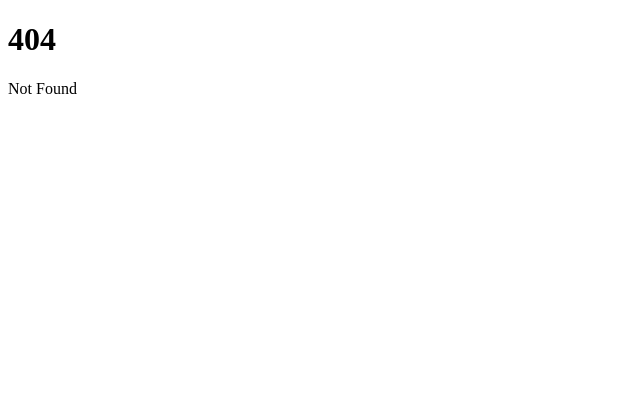
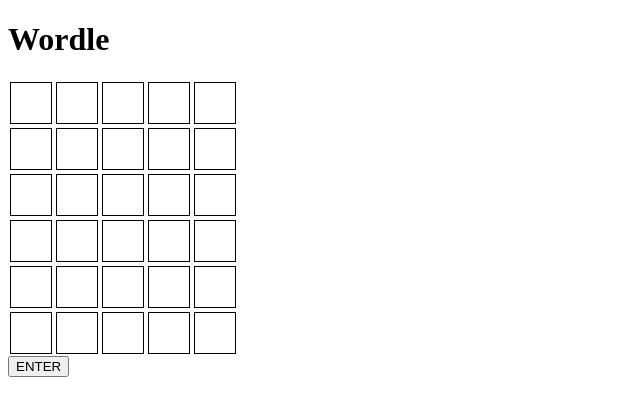
Before and after one commit to NathanMartinNZ/daily-games, a SvelteKit app: page /wordle in a window 1280 px wide. Before the commit this address had no page. Shown: the top 416 px of the page, without its empty margins (0-640 px from the left). Built offline with nearby package versions, Linux system fonts and the light colour scheme.

Commit message:
feat: added Wordle game page and initial logic

```diff
--- a/src/routes/+page.svelte
+++ b/src/routes/+page.svelte
@@ -1,2 +1,4 @@
-<h1>Welcome to SvelteKit</h1>
-<p>Visit <a href="https://kit.svelte.dev">kit.svelte.dev</a> to read the documentation</p>
+<h1>Daily Games</h1>
+
+<h2>Play:</h2>
+<a href="/wordle">Wordle</a>
--- /dev/null
+++ b/src/routes/wordle/+page.svelte
@@ -0,0 +1,73 @@
+<script>
+	let game = {
+        rows: [
+            ["","","","",""],
+            ["","","","",""],
+            ["","","","",""],
+            ["","","","",""],
+            ["","","","",""],
+            ["","","","",""]
+        ],
+        current_round: 0,
+        playing: true,
+        win: false,
+        word: "REACT"
+    }
+    $: game = game
+
+    function findInputIndex() {
+        let idx = 0
+        const row = game.rows[game.current_round]
+        for(let i=0; i<row.length; i++) {
+            if(row[i] === "") {
+                idx = i
+                break
+            }
+        }
+        console.log(idx)
+        return idx
+    }
+
+    /**
+	 * @param {{ keyCode: number; }} e
+	 */
+    function onKeyDown(e) {
+        const letter = String.fromCharCode(e.keyCode)
+        game.rows[game.current_round][findInputIndex()] = letter
+        console.log(String.fromCharCode(e.keyCode))
+        console.log(findInputIndex())
+    }
+
+    function onGuessSubmit() {
+        if(game.rows[game.current_round].join("") === game.word) {
+            console.log("WINNER")
+        } else {
+            game.current_round = game.current_round + 1
+        }
+    }
+</script>
+
+<svelte:window on:keydown|preventDefault={onKeyDown} />
+<div>
+    <h1>Wordle</h1>
+    {#each game.rows as row}
+        <div class="row">
+            {#each row as cell}
+                <span class="cell">{cell}</span>
+            {/each}
+        </div>
+    {/each}
+    <button on:click={onGuessSubmit}>ENTER</button>
+</div>
+
+<style>
+    .row {
+        display: flex;
+    }
+    .cell {
+        height: 40px;
+        width: 40px;
+        margin: 2px;
+        border: 1px black solid;
+    }
+</style>
```
